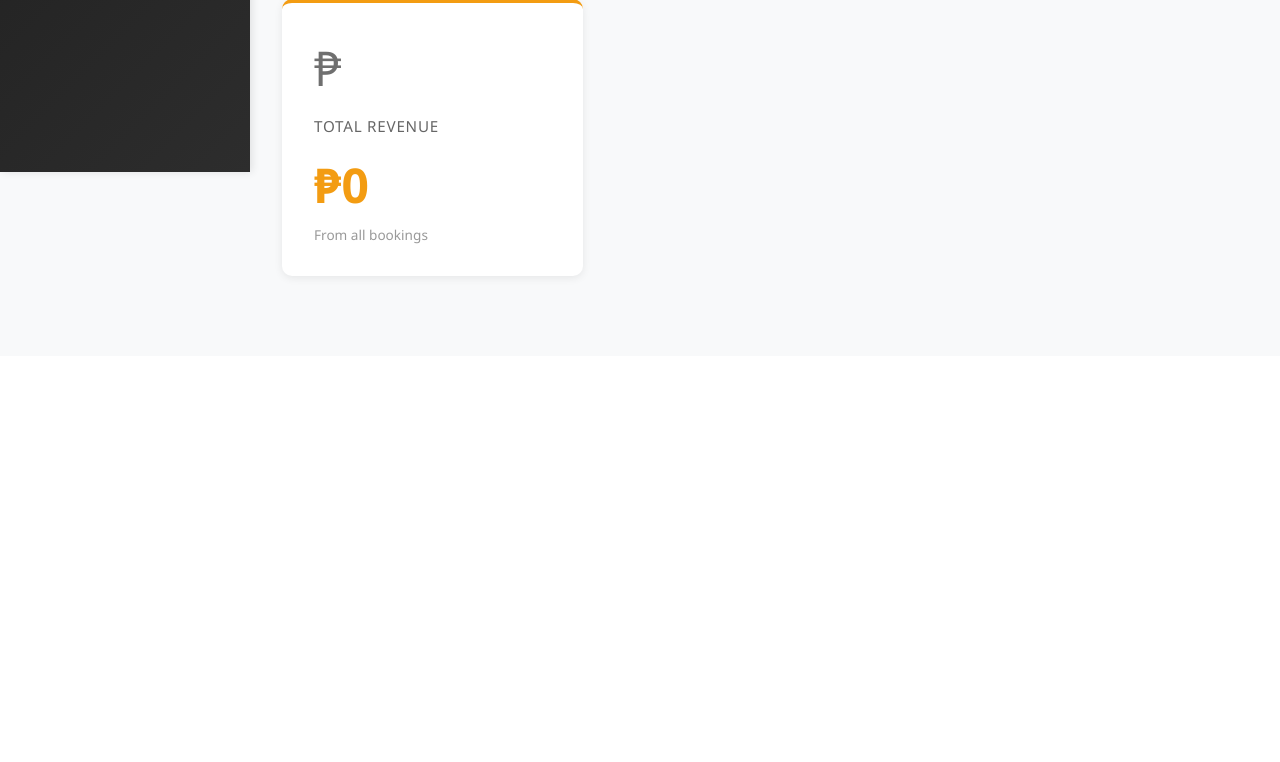
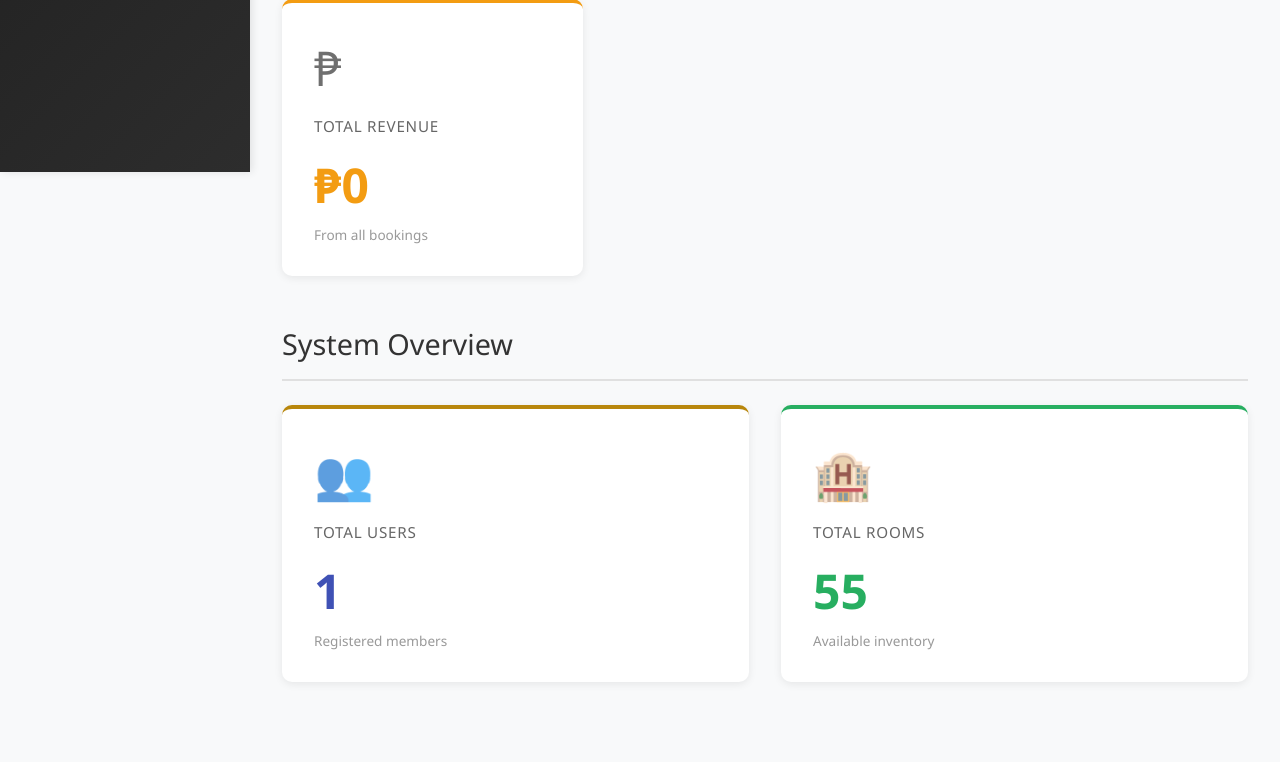
Before and after one commit to z-etsu/Hotel-Booking-System, a PHP site: page /admin/dashboard.php in a window 1280 px wide. Shown: the part 638-1400 px from the top of the page. Before the commit the page ends 918 px from the top, so only its background shows below. Run offline with PHP 8.4, Linux system fonts and the light colour scheme; the visitor is signed in with stand-in values (Sample User, id 1); data that the repository does not hold is empty.

Commit message:
fix review error, + dashboard upgrade

```diff
--- a/admin/admin.css
+++ b/admin/admin.css
@@ -239,6 +239,23 @@ body {
     color: #777;
 }
 
+/* Badge styles */
+.badge {
+    display: inline-block;
+    padding: 0.5rem 0.75rem;
+    border-radius: 20px;
+    font-size: 0.8rem;
+    font-weight: 600;
+    text-align: center;
+    min-width: 2rem;
+}
+
+.badge-info {
+    background-color: #e3f2fd;
+    color: #1565c0;
+    border: 1px solid #90caf9;
+}
+
 @media (max-width: 900px) {
     .admin-table {
         min-width: 700px;
@@ -318,6 +335,22 @@ body {
 
 .total-revenue .card-value {
     color: var(--warning-color);
+}
+
+.primary .card-value {
+    color: #3f51b5;
+}
+
+.total-users {
+    border-left-color: #3f51b5;
+}
+
+.success .card-value {
+    color: var(--success-color);
+}
+
+.total-rooms {
+    border-left-color: var(--success-color);
 }
 
 /* ===== IMPROVED STATS CARDS ===== */
--- a/admin/dashboard.php
+++ b/admin/dashboard.php
@@ -44,6 +44,24 @@ $cancelledBookingsQuery = "
 $cancelledBookingsResult = $conn->query($cancelledBookingsQuery);
 $cancelledBookingsData = $cancelledBookingsResult->fetch_assoc();
 $cancelledBookings = $cancelledBookingsData['cancelled_count'];
+
+// Get total users
+$totalUsersQuery = "SELECT COUNT(*) as total_users FROM users";
+$totalUsersResult = $conn->query($totalUsersQuery);
+$totalUsersData = $totalUsersResult->fetch_assoc();
+$totalUsers = $totalUsersData['total_users'];
+
+// Get total rooms (static count from room types)
+$roomTypes = [
+    'Single Room' => 12,
+    'Double Room' => 15,
+    'Twin Room' => 10,
+    'Triple Room' => 8,
+    'Family Room' => 5,
+    'Royal Suite' => 3,
+    'Presidential Suite' => 2
+];
+$totalRooms = array_sum($roomTypes);
 
 ?>
 <!DOCTYPE html>
@@ -140,6 +158,28 @@ $cancelledBookings = $cancelledBookingsData['cancelled_count'];
                 </div>
             </div>
         </section>
+
+        <!-- Users & Rooms Summary Section -->
+        <section class="analytics-section">
+            <h2 class="analytics-title">System Overview</h2>
+            <div class="analytics-grid">
+                <!-- Total Users Card -->
+                <div class="analytics-card primary total-users">
+                    <div class="card-icon">👥</div>
+                    <p class="card-label">Total Users</p>
+                    <div class="card-value"><?php echo number_format($totalUsers); ?></div>
+                    <p class="card-subtext">Registered members</p>
+                </div>
+
+                <!-- Total Rooms Card -->
+                <div class="analytics-card success total-rooms">
+                    <div class="card-icon">🏨</div>
+                    <p class="card-label">Total Rooms</p>
+                    <div class="card-value"><?php echo number_format($totalRooms); ?></div>
+                    <p class="card-subtext">Available inventory</p>
+                </div>
+            </div>
+        </section>
         </main>
     </div>
 
--- a/submit_review.php
+++ b/submit_review.php
@@ -43,8 +43,8 @@ if (empty($description) || strlen($description) < 5) {
     exit;
 }
 
-// Check if booking exists and belongs to user
-$checkBooking = $conn->prepare("SELECT room_name FROM bookings WHERE id = ? AND user_id = ? AND status = 'assigned'");
+// Check if booking exists and belongs to user and is finished
+$checkBooking = $conn->prepare("SELECT room_name FROM bookings WHERE id = ? AND user_id = ? AND status = 'finished'");
 if (!$checkBooking) {
     http_response_code(500);
     echo json_encode(['success' => false, 'message' => 'Database error: ' . $conn->error]);
```
Also changed, not shown: admin/users.php (+22 -3 lines).
